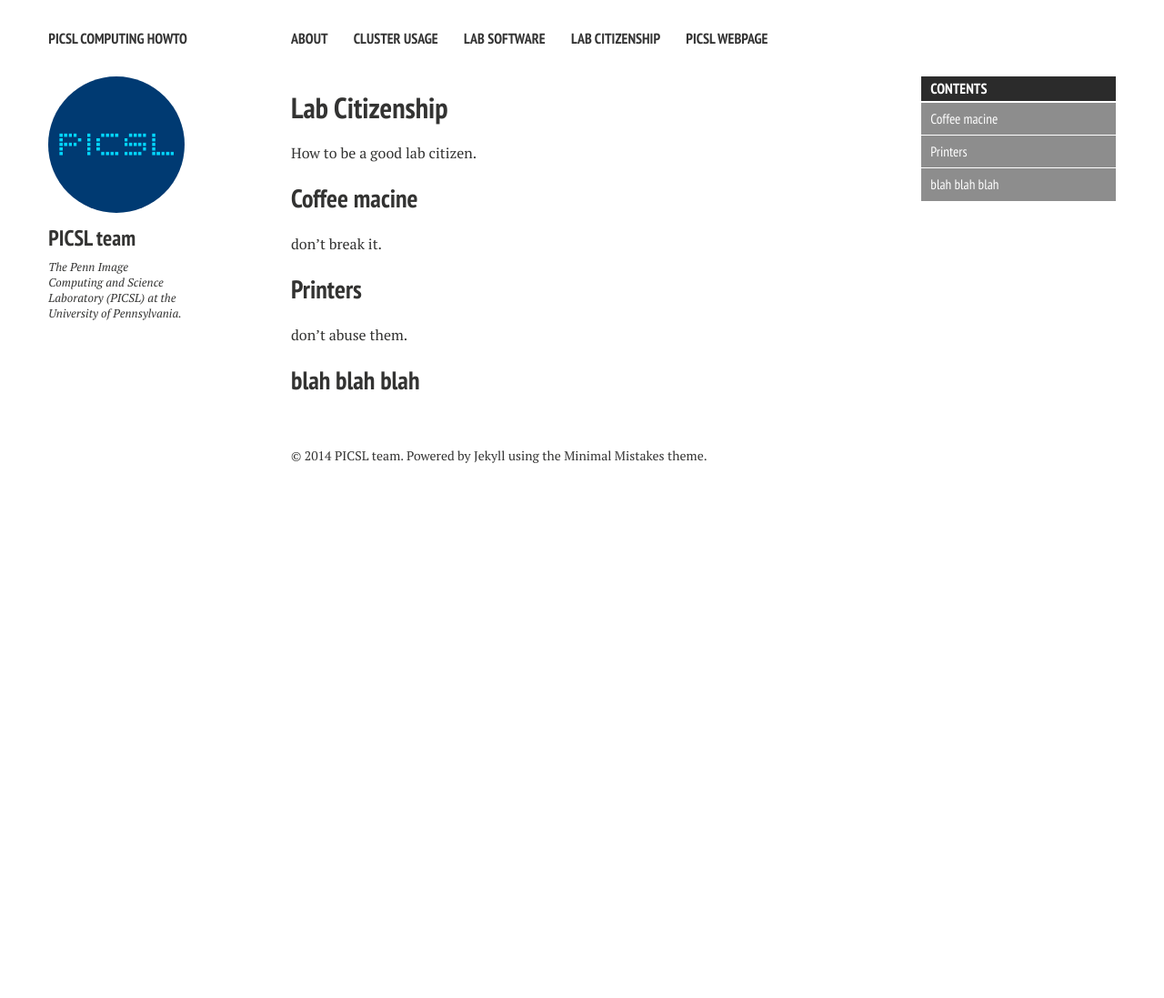
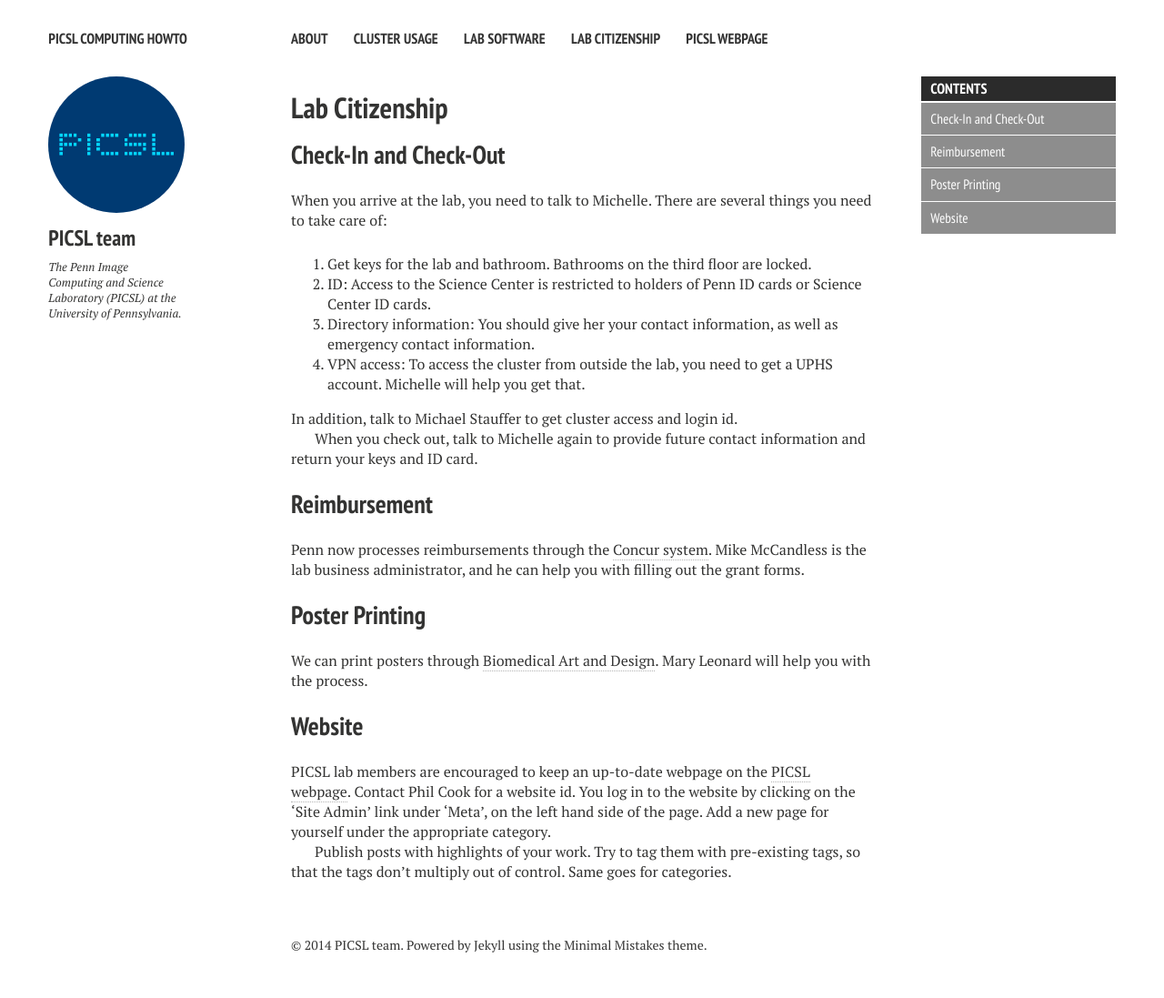
Before and after one commit to bkandel/PICSL_Howto, a Jekyll site: the page built from lab-citizenship.md, in a window 1280 px wide. Shown: the whole page at 91% size. Built offline with Jekyll 4.4.1, drawn with Linux system fonts in a browser that asks for light colours; nearby versions of some CDN libraries; before the commit the page ends 900 px from its top, so only the background shows below that.

Commit message:
Lab citizenship.

```diff
--- a/lab-citizenship.md
+++ b/lab-citizenship.md
@@ -2,7 +2,7 @@
 layout: page
 permalink: /lab-citizenship/
 title: Lab Citizenship
-description: "How to be a good citizen."
+description: "Things you need to know about being in PICSL."
 tags: [Jekyll, theme, responsive]
 ---
 
@@ -16,12 +16,27 @@ tags: [Jekyll, theme, responsive]
 </div>
 </section><!-- /#table-of-contents -->
 
-How to be a good lab citizen.
 
-## Coffee macine
-don't break it.
 
-## Printers
-don't abuse them.
+## Check-In and Check-Out
+When you arrive at the lab, you need to talk to Michelle.  There are several things you need to take care of:
 
-## blah blah blah
+1. Get keys for the lab and bathroom.  Bathrooms on the third floor are locked.
+2. ID:  Access to the Science Center is restricted to holders of Penn ID cards or Science Center ID cards.
+3. Directory information:  You should give her your contact information, as well as emergency contact information.
+4. VPN access:  To access the cluster from outside the lab, you need to get a UPHS account.  Michelle will help you get that.
+
+In addition, talk to Michael Stauffer to get cluster access and login id.
+
+When you check out, talk to Michelle again to provide future contact information and return your keys and ID card.
+
+## Reimbursement
+Penn now processes reimbursements through the [Concur system](https://medley.isc-seo.upenn.edu/authentication/profile/concur?app=concurprod).  Mike McCandless is the lab business administrator, and he can help you with filling out the grant forms.
+
+## Poster Printing
+We can print posters through [Biomedical Art and Design](http://www.med.upenn.edu/art/).  Mary Leonard will help you with the process.
+
+## Website
+PICSL lab members are encouraged to keep an up-to-date webpage on the [PICSL webpage](www.picsl.upenn.edu).  Contact Phil Cook for a website id.  You log in to the website by clicking on the 'Site Admin' link under 'Meta', on the left hand side of the page.  Add a new page for yourself under the appropriate category.
+
+Publish posts with highlights of your work.  Try to tag them with pre-existing tags, so that the tags don't multiply out of control.  Same goes for categories.
```
